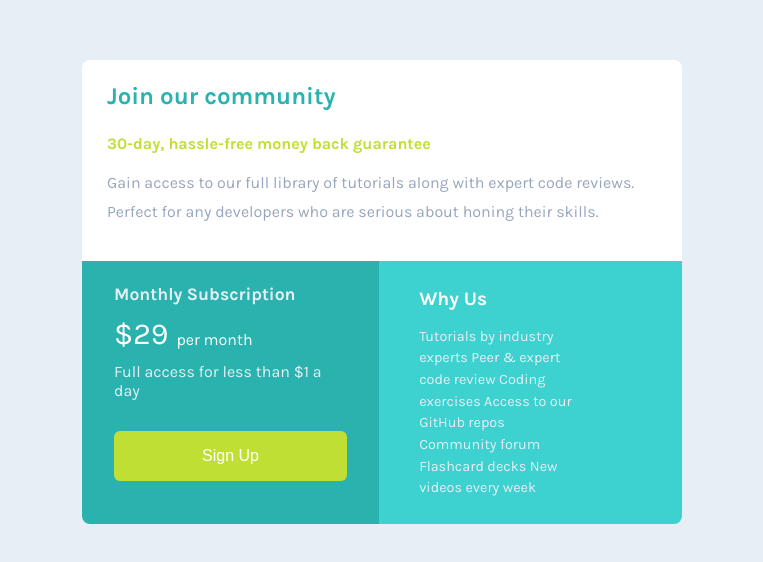
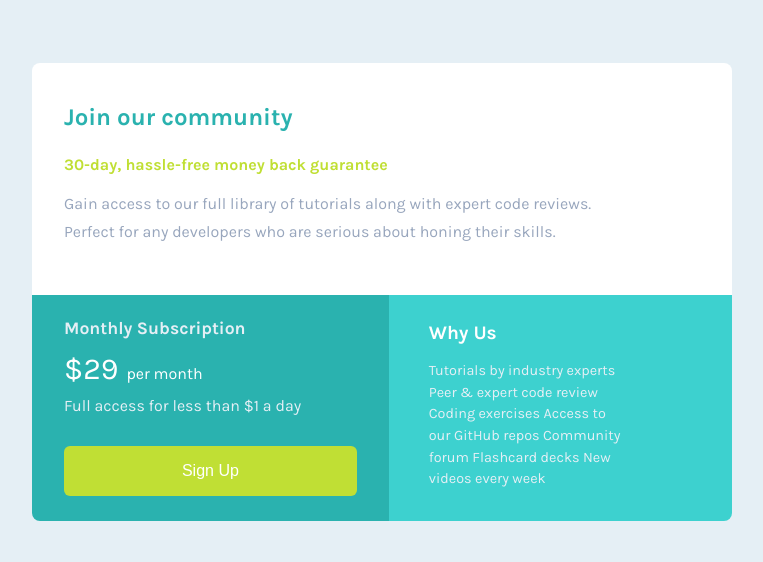
Before and after one commit to vicymicheal/single-price-grid-component, a plain HTML site: page index.html in a window 1280 px wide. Shown: the part 108-670 px from the top of the page, without its empty margins (258-1021 px from the left). Drawn offline with Linux system fonts and the light colour scheme.

Commit message:
css update

```diff
--- a/styles.css
+++ b/styles.css
@@ -6,7 +6,7 @@
 
 body {
   margin: 0;
-  font-family: "Karla", sans-serif;
+  font-family: 'Karla', sans-serif;
   background-color: hsl(204, 43%, 93%);
   padding: 0 10px;
   display: flex;
@@ -28,6 +28,11 @@ body {
   margin: 0;
   padding: 22px 25px 18px 25px;
   border-radius: 8px 8px 0 0;
+}
+
+.flex {
+  display: flex;
+  flex-direction: column;
 }
 
 .paragraph {
@@ -92,7 +97,7 @@ span {
 }
 
 .btn:hover {
-  background-color: hsl(71, 73%, 24%);
+  background-color: hsla(71, 73%, 54%, 0.722);
   color: white;
 }
 
@@ -116,17 +121,24 @@ span {
 
 @media (min-width: 565px) {
   .card {
-    max-width: 600px;
+    max-width: 700px;
   }
+
+  .first {
+    padding: 2.5rem 6rem 2rem 2rem;
+  }
+
   .flex {
-    display: flex;
+    flex-direction: row;
   }
+
   .second {
     padding-left: 2rem;
     padding-right: 2rem;
     border-radius: 0 0 0 8px;
     width: 100rem;
   }
+
   .third {
     border-radius: 0 0 8px 0;
     padding-left: 40px;
```
